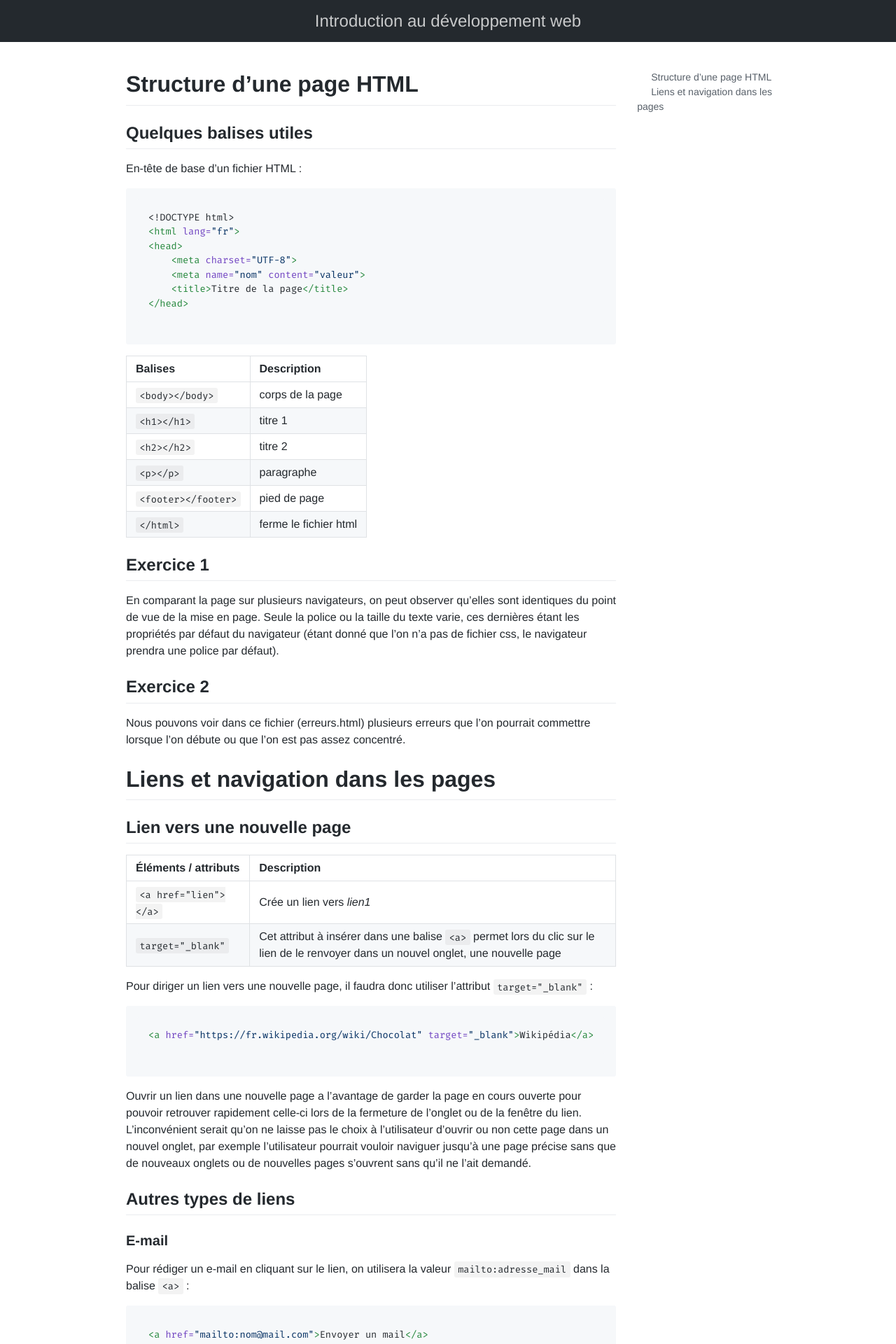
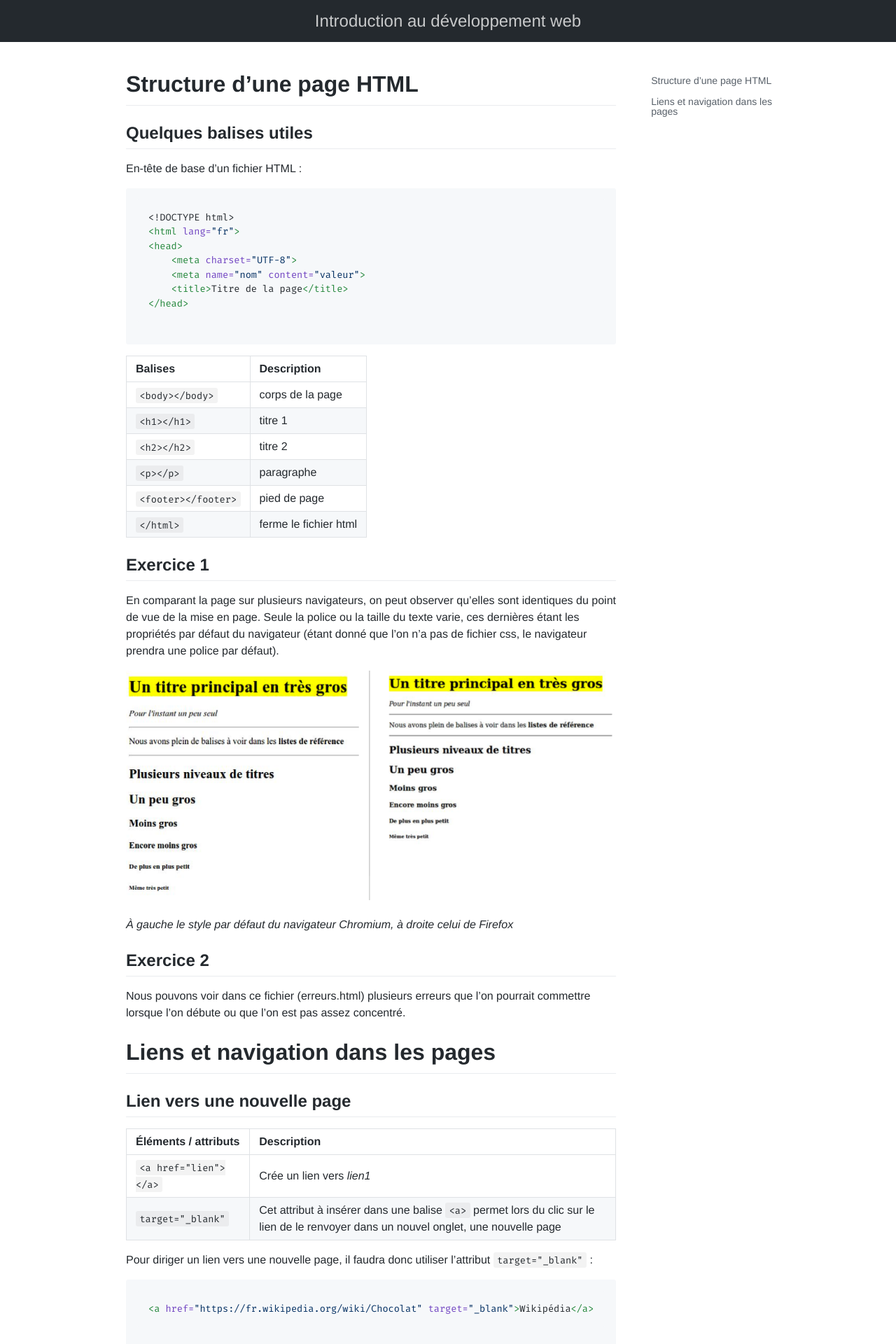
Before and after one commit to Glascode/introduction-web, a Jekyll site: the page built from index.md, in a window 1280 px wide. Shown: the top 1920 px of the page at 70% size. Built offline with Jekyll 4.4.1, drawn with Linux system fonts in a browser that asks for light colours; nearby versions of some CDN libraries.

Commit message:
Improve toc and add favicon

```diff
--- a/_includes/head.html
+++ b/_includes/head.html
@@ -7,7 +7,7 @@
         {{ site.title }}
     </title>
 
-    <link rel="shortcut icon" href="/images/icons/favicon-310.png">
+    <link rel="icon" type="image/png" href="/images/icons/favicon.png">
     <link href="https://fonts.googleapis.com/css?family=Roboto:300,400,500,700|Fira+Mono"
           rel="stylesheet">
     <link rel="stylesheet"
--- a/css/main.css
+++ b/css/main.css
@@ -73,7 +73,7 @@
     position: -webkit-sticky;
     position: sticky;
     top: 40px;
-    line-height: 1.3;
+    line-height: 1;
 }
 
 .toc ul {
@@ -91,10 +91,20 @@
 }
 
 .toc ul > li > a {
-    padding: 4px 20px;
+    display: block;
+    padding-top: 8px;
+    padding-bottom: 8px;
+    padding-left: 20px;
     font-size: 14px;
     font-weight: 500;
     color: #586069;
+    text-decoration: none;
+}
+
+.toc ul > li > a:hover {
+    padding-left: 19px;
+    color: #0366d6;
+    border-left: 1px solid #0366d6;
 }
 
 .toc ul > .active > a {
@@ -102,18 +112,25 @@
 }
 
 .toc ul ul > li > a {
-    padding-top: 1px;
-    padding-bottom: 1px;
+    padding-top: 2px;
+    padding-bottom: 2px;
     padding-left: 30px;
     font-size: 13px;
     font-weight: 400;
 }
 
-.toc ul ul > .active > a {
+.toc ul ul > li > a:hover {
+    padding-left: 29px;
+}
+
+.toc ul ul > .active > a,
+.toc ul ul > .active:hover > a {
     padding-left: 28px;
 }
 
-.toc ul > .active > a {
+.toc ul > .active > a,
+.toc ul > .active:hover > a {
+    padding-left: 18px;
     color: #0366d6;
     font-weight: 500;
     border-left: 2px solid #0366d6;
@@ -171,6 +188,12 @@
     margin-bottom: 16px;
     font-weight: 600;
     line-height: 1.25;
+}
+
+.markdown-body img {
+    max-width: 100%;
+    box-sizing: content-box;
+    background-color: white;
 }
 
 .markdown-body table {
--- a/index.md
+++ b/index.md
@@ -34,6 +34,10 @@
 ## Exercice 1
 
 En comparant la page sur plusieurs navigateurs, on peut observer qu’elles sont identiques du point de vue de la mise en page. Seule la police ou la taille du texte varie, ces dernières étant les propriétés par défaut du navigateur (étant donné que l’on n’a pas de fichier css, le navigateur prendra une police par défaut).
+
+![Browsers](images/browsers.png)
+
+_À gauche le style par défaut du navigateur Chromium, à droite celui de Firefox_
 
 
 ## Exercice 2
```
Also changed, not shown: _data/categories.yml (deleted, +0 -8 lines), images/browsers.png (added), images/icons/favicon.png (added).
